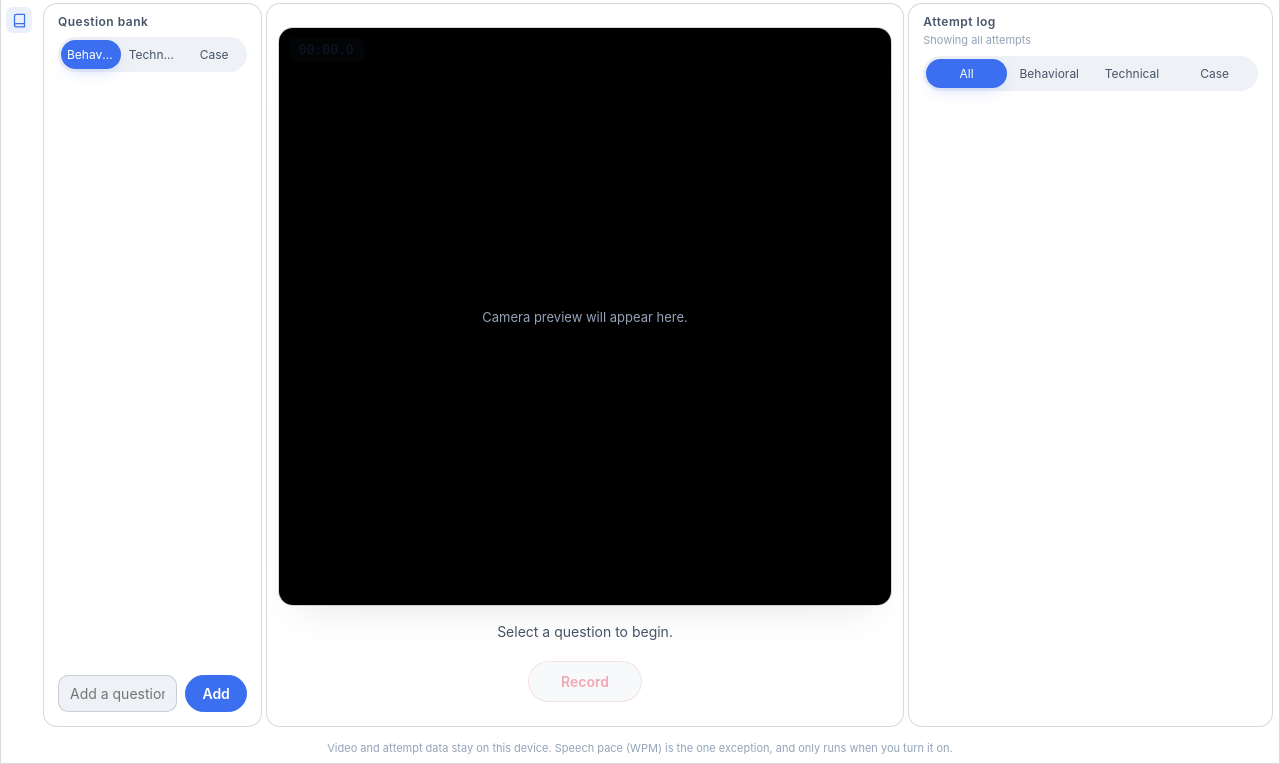
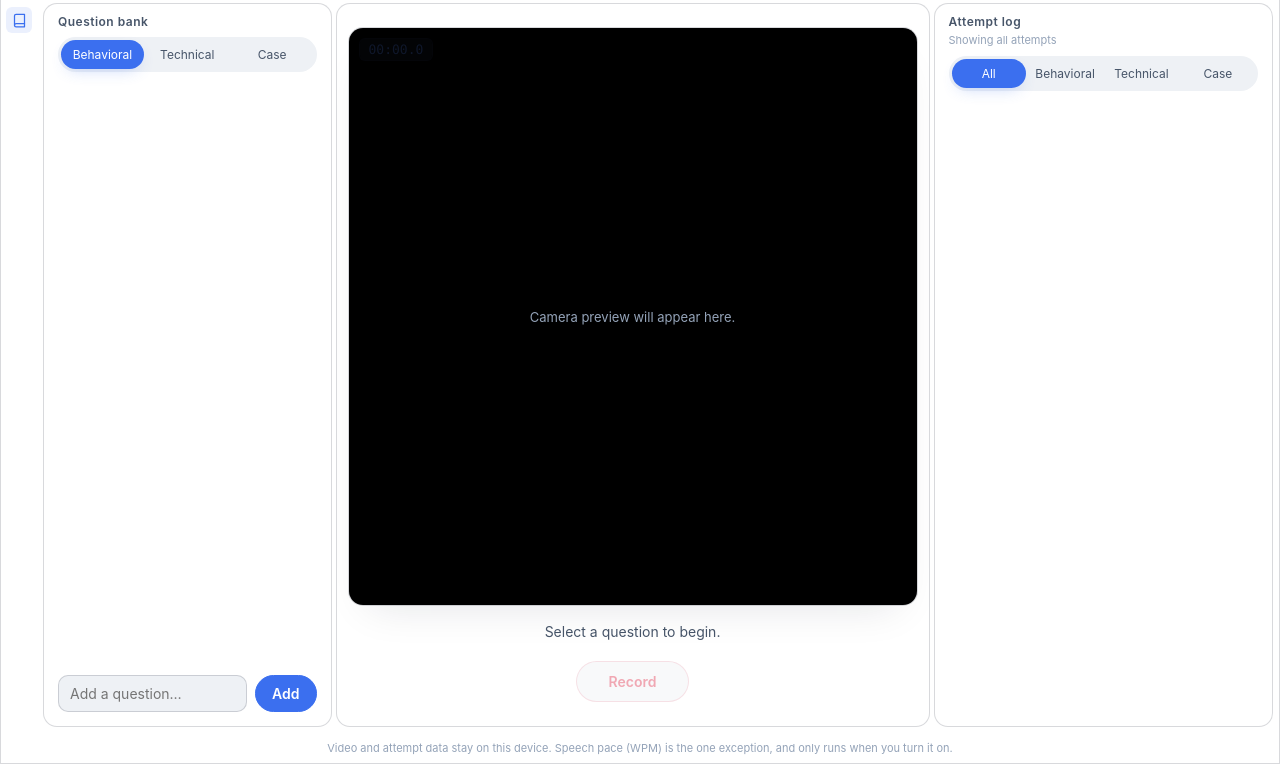
Before and after one commit to ei-sei/flight-recorder, a website with bundled scripts: page src/index.html in a window 1280 px wide. Shown: the part 36-800 px from the top of the page. Built offline with nearby package versions, Linux system fonts and the light colour scheme.

Commit message:
Revert "Narrow the question bank sidebar column"
This reverts commit 13dc839c37353463da71ffa9c38b5499e2547ca7.

```diff
--- a/src/style.css
+++ b/src/style.css
@@ -337,7 +337,7 @@ textarea {
 .layout {
   flex: 1;
   display: grid;
-  grid-template-columns: minmax(200px, 0.6fr) minmax(360px, 1.75fr) minmax(260px, 1fr);
+  grid-template-columns: minmax(240px, 0.85fr) minmax(360px, 1.75fr) minmax(260px, 1fr);
   gap: 4px;
   padding: 6px;
   min-height: 0;
```
